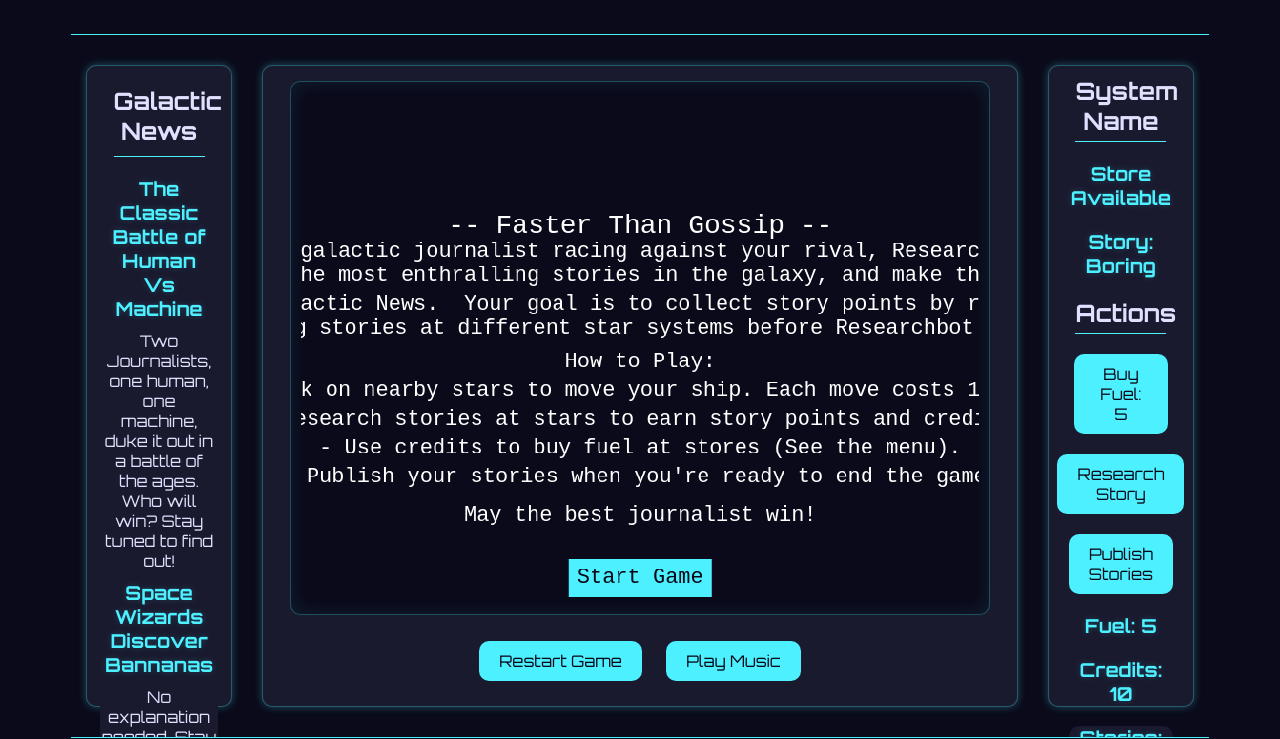
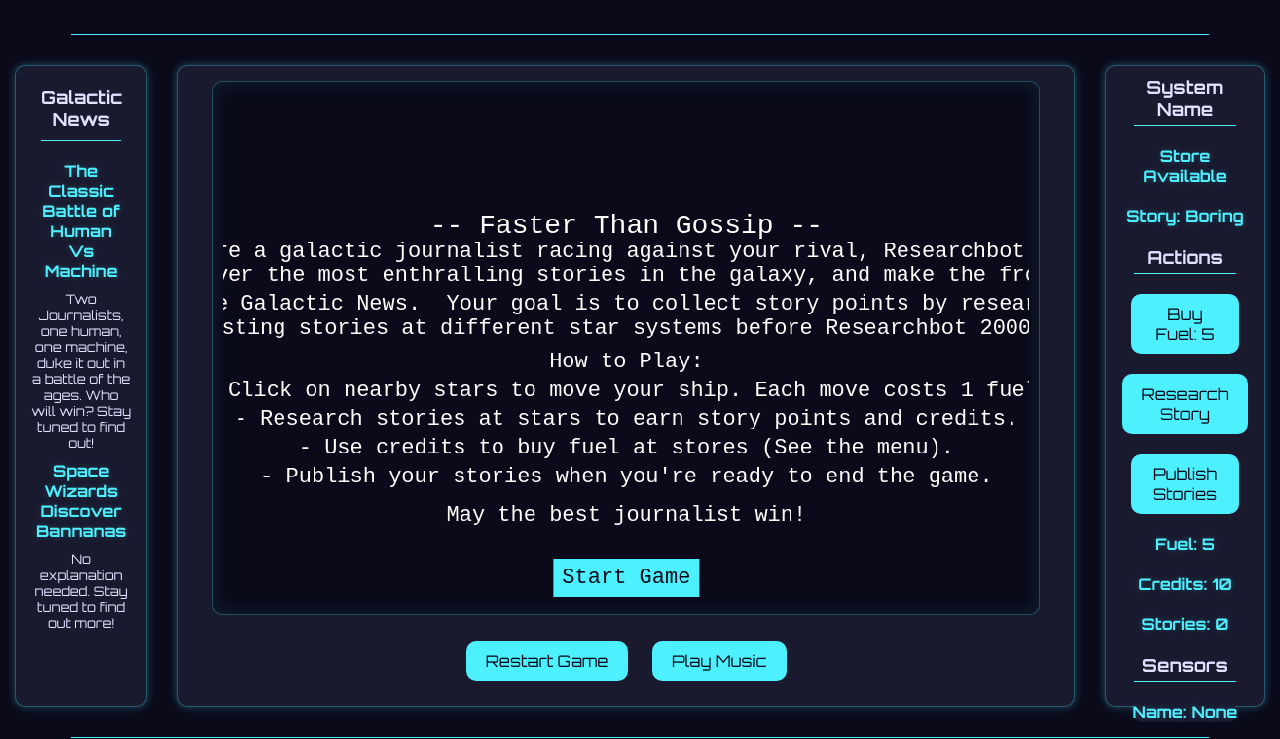
Before and after one commit to chiazmus/home, a website: page for-fun/faster-than-gossip/index.html in a window 1280 px wide. Shown: the part 72-811 px from the top of the page. Drawn offline with Linux system fonts and the light colour scheme.

Commit message:
sizing finally actually fixed

```diff
--- a/for-fun/faster-than-gossip/index.html
+++ b/for-fun/faster-than-gossip/index.html
@@ -5,7 +5,9 @@
         <meta name="viewport" content="width=device-width, initial-scale=1.0">
         <title>Faster Than Gossip</title>
         <link rel="stylesheet" href="styles.css">
-        <link href="https://fonts.googleapis.com/css2?family=Orbitron:wght@400;500;700&display=swap" rel="stylesheet">
+        <link rel="preconnect" href="https://fonts.googleapis.com">
+        <link rel="preconnect" href="https://fonts.gstatic.com" crossorigin>
+        <link href="https://fonts.googleapis.com/css2?family=Orbitron:wght@400..900&display=swap" rel="stylesheet">
     </head>
     <body>
         <header>
--- a/for-fun/faster-than-gossip/styles.css
+++ b/for-fun/faster-than-gossip/styles.css
@@ -20,15 +20,15 @@ h1 {
 }
 
 h2 {
-    font-size: x-large;
+    font-size: large;
 }
 
 h3 {
-    font-size: larger;
+    font-size: medium;
 }
 
 p {
-    font-size: medium;
+    font-size: small;
 }
 
 body {
@@ -50,10 +50,11 @@ header {
 
 main {
     display: flex;
+    width: 100vw;
     flex-direction: row;
     justify-content: center;
-    width: clamp(50%,2100px,90%);
     background-color: var(--background-color);
+    font-size: small;
 }
 
 .menu {
```
